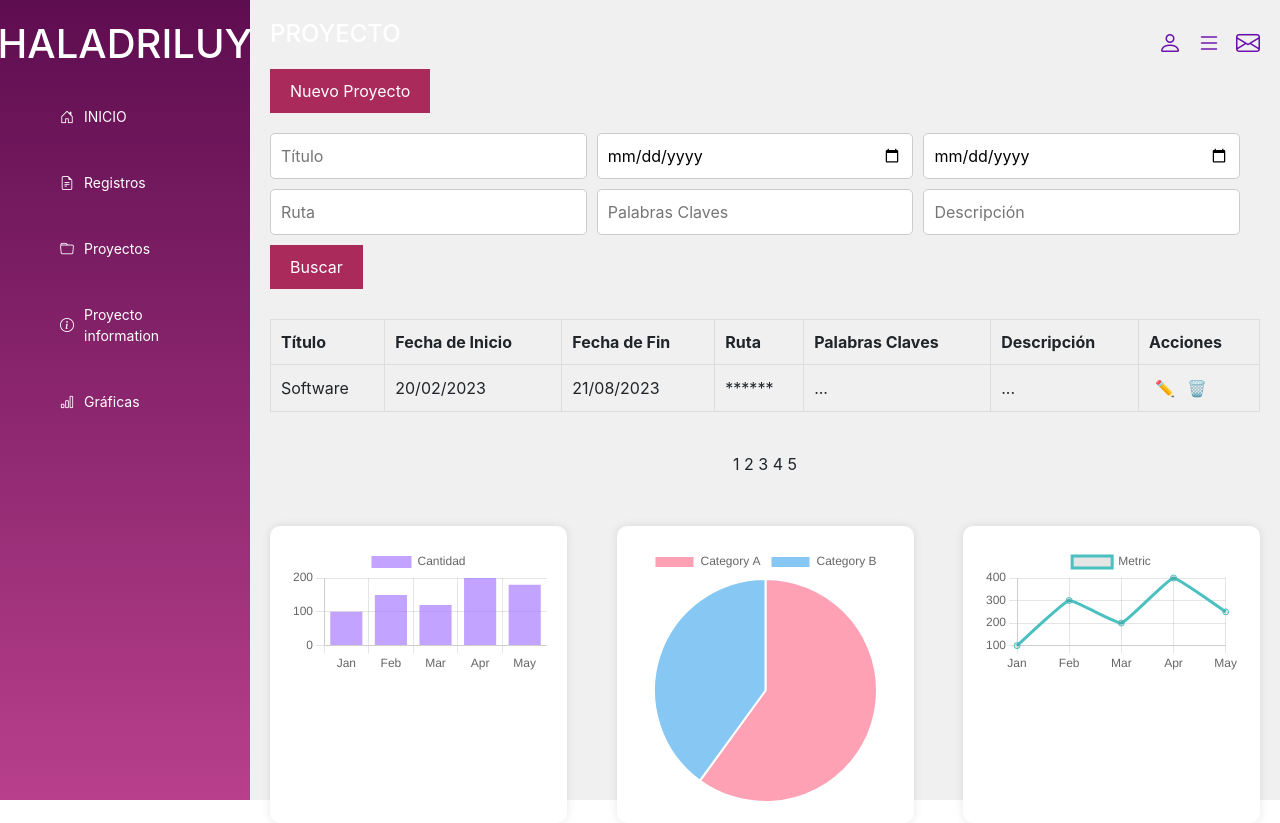
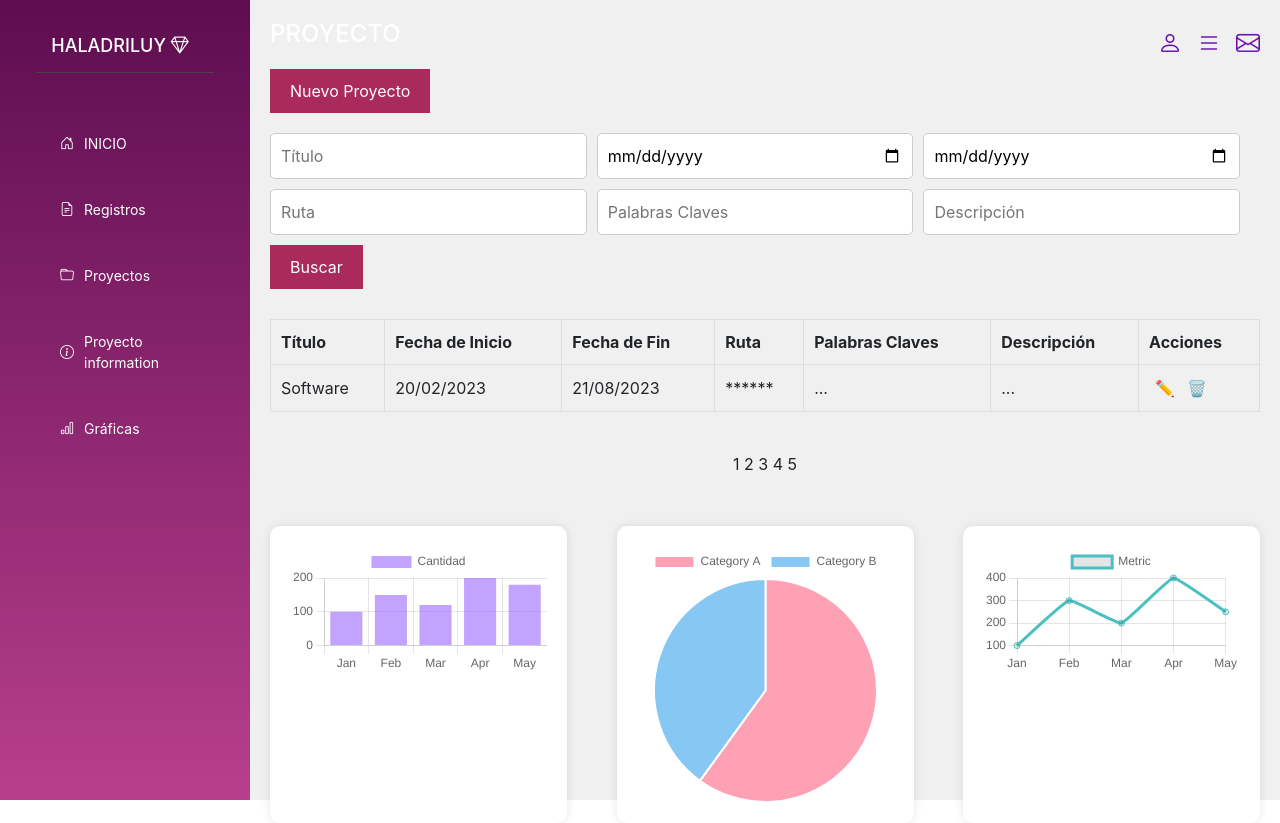
Before and after one commit to HamiltonDiaz/appfrontend, a React (Create React App) app: page /proyectos in a window 1280 px wide. Built offline with nearby package versions, Linux system fonts and the light colour scheme.

Commit message:
Añadir archivos no rastreados

```diff
--- a/src/components/AdministracionProyecto.js
+++ b/src/components/AdministracionProyecto.js
@@ -53,7 +53,9 @@ const handleDelete = () => {
 return (
     <div className="project-page">
       <aside className="sidebar">
-        <h1>HALADRILUY</h1>
+      <h5 className="logo">
+                        HALADRILUY <i className="bi bi-gem"></i> {/* Aquí se usa el ícono de diamante */}
+                    </h5>
         <nav>
           <ul>
             <li><Link to="/"><i className="bi bi-house-door"></i> INICIO</Link></li>
```
